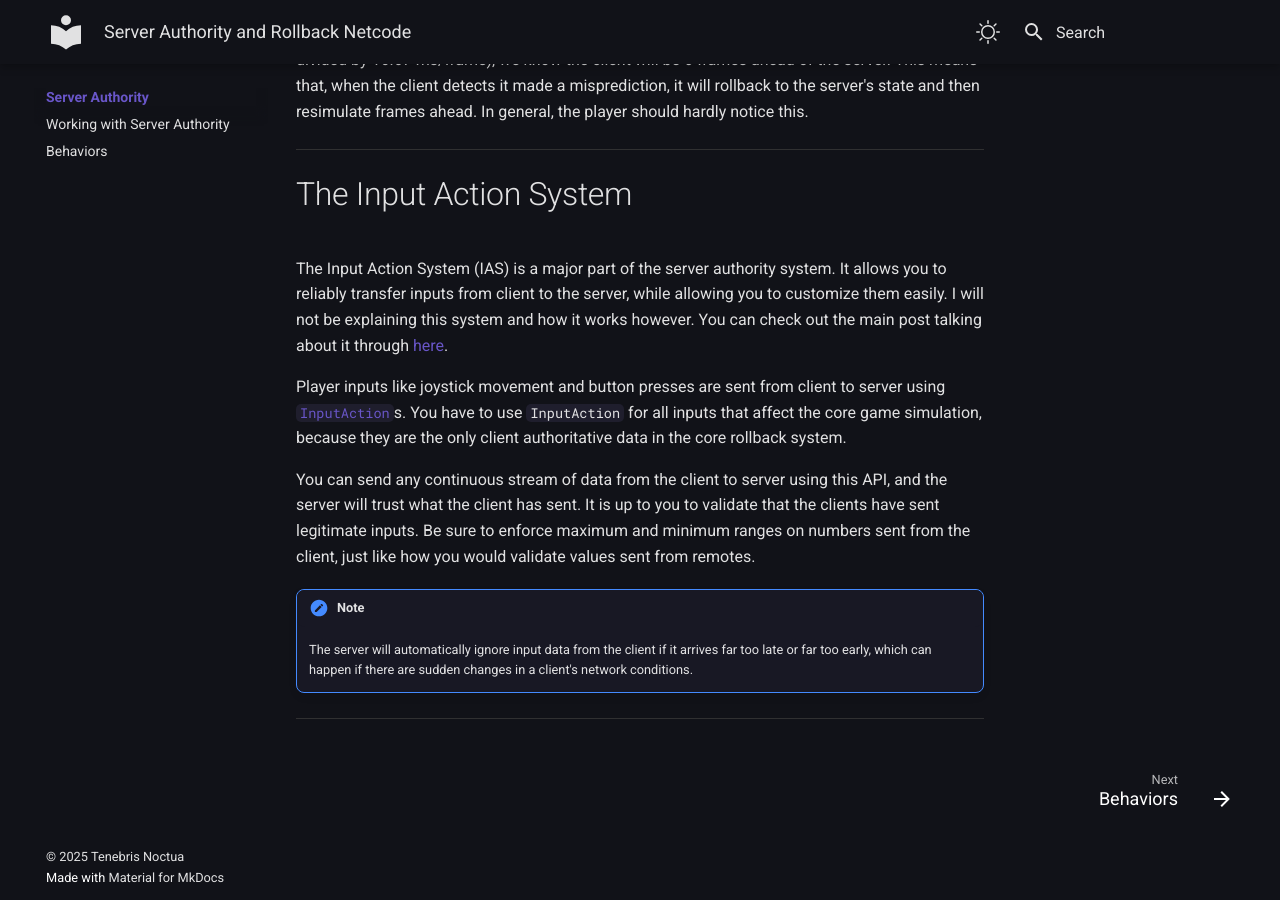
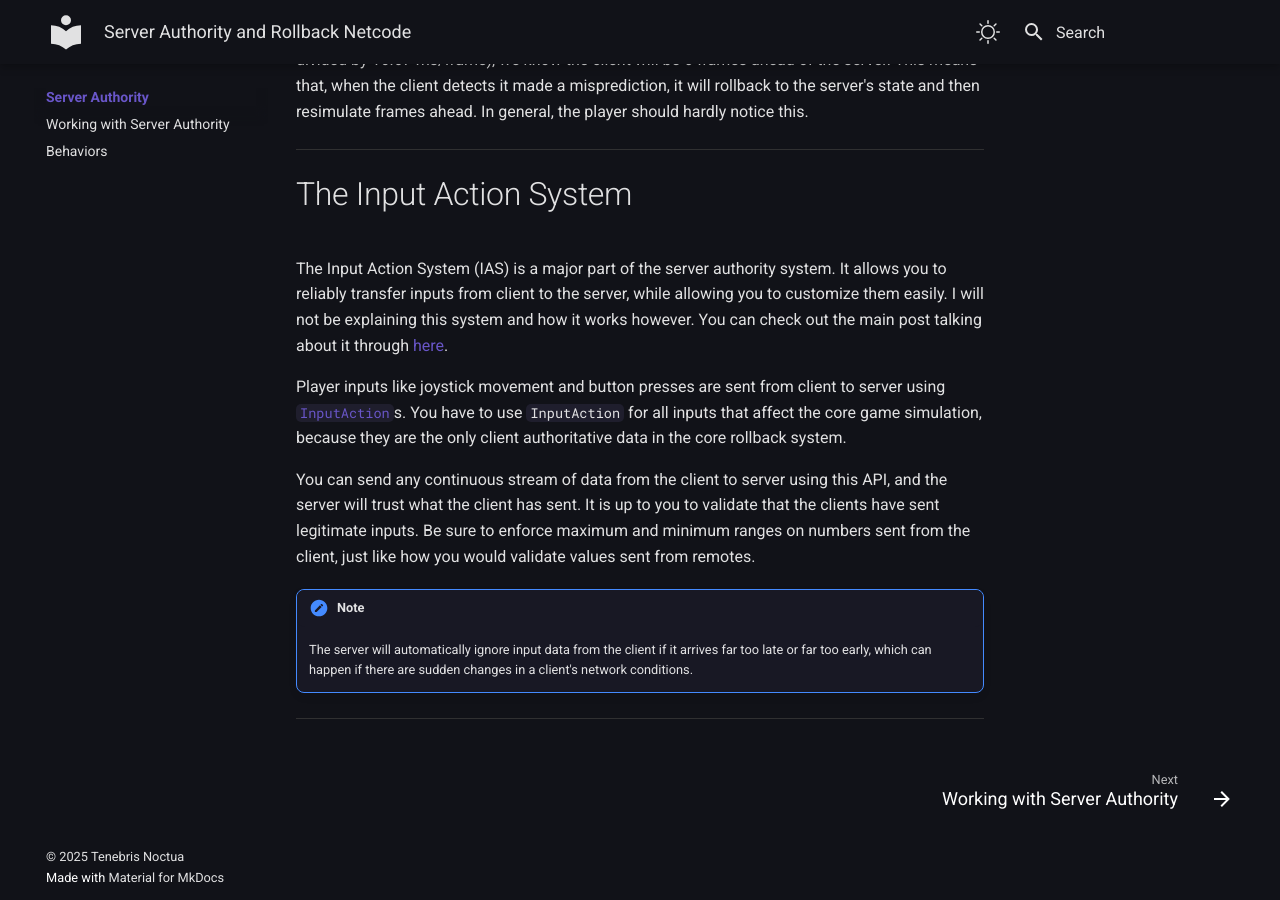
Before and after one commit to TenebrisNoctua/ServerAuthority, an MkDocs documentation site: the page built from docs/index.md, in a window 1280 px wide and 900 px high, scrolled down 4611 px. Built offline with MkDocs 1.6.1 and Material for MkDocs 9.7.7, drawn with Linux system fonts in a browser that asks for light colours; some of the changed lines change nothing that is shown.

Commit message:
Update the Documentation.

```diff
--- a/mkdocs.yml
+++ b/mkdocs.yml
@@ -61,7 +61,7 @@ markdown_extensions:
 nav:
   - Server Authority:
     - Server Authority and Rollback Netcode: index.md
-    - Working with Server Authority: howto.md
+    - Working with Server Authority: main/howto.md
     - Behaviors: main/aurora.md
   - Examples:
     - Examples: examples/index.md
```
